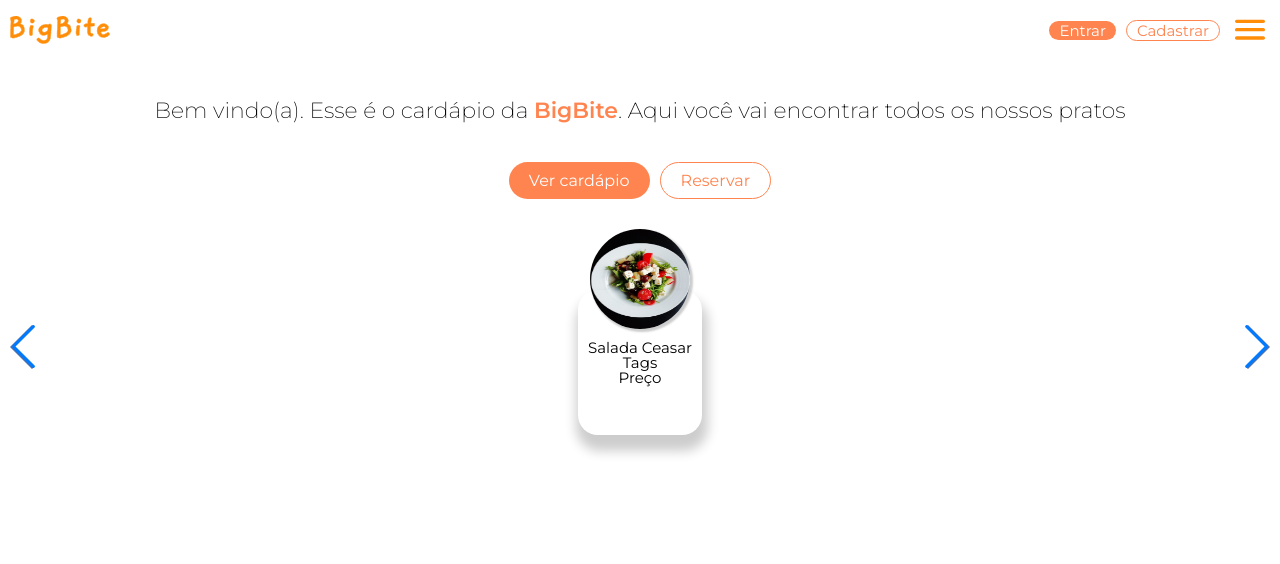
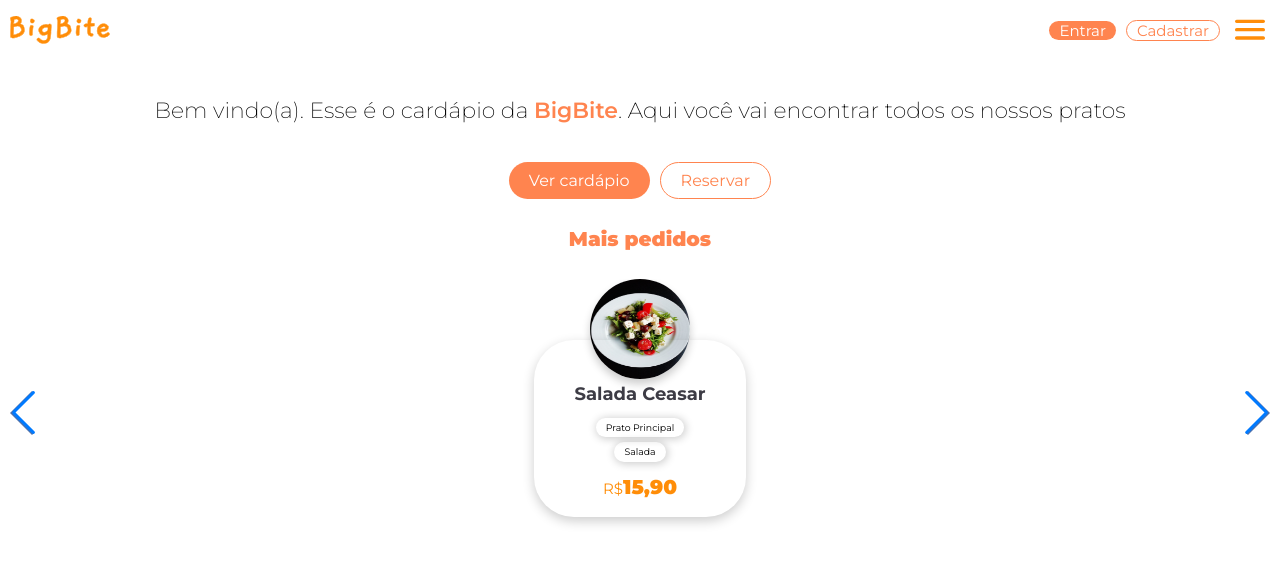
Before and after one commit to FariaSteven/menu-app, a React (Create React App) app in the folder frontend/: page / in a window 1280 px wide. Shown: the top 564 px of the page. Built offline with nearby package versions, Linux system fonts and the light colour scheme.

Commit message:
adding products swiper

```diff
--- a/frontend/src/components/ProductsCarousel/ProductsCarousel.jsx
+++ b/frontend/src/components/ProductsCarousel/ProductsCarousel.jsx
@@ -18,7 +18,7 @@ const SwiperItem = () => {
         alignItems: "center",
         flexDirection: "column",
         fontSize: "1.5rem",
-        marginBottom: "30px"
+        marginBottom: "30px",
       }}
     >
       <img
@@ -28,41 +28,76 @@ const SwiperItem = () => {
         height="100px"
         style={{
           borderRadius: "50px",
-          boxShadow: "2px 2px 2px 1px rgba(0, 0, 0, 0.2)",
+          boxShadow: "0px 5px 8px 0px rgba(0, 0, 0, 0.2)",
           marginBottom: "-39px",
         }}
       />
       <div
         style={{
-          padding: "50px 10px",
-          boxShadow: "2px 12px 12px 4px rgba(0, 0, 0, 0.2)",
-          borderRadius: "20px"
+          padding: "45px 40px 20px 40px",
+          boxShadow: "0px 4px 12px 0px rgba(0, 0, 0, 0.2)",
+          borderRadius: "40px",
         }}
       >
         <h1
           style={{
+            fontSize: "1.8rem",
+            textAlign: "center",
+            color: "#3D3C45",
+            fontWeight: "700",
+          }}
+        >
+          Salada Ceasar
+        </h1>
+        <div
+          style={{
+            display: "flex",
+            alignItems: "center",
+            flexDirection: "column",
+            gap: "5px",
+            margin: "15px 0px",
             fontSize: "1.5rem",
             textAlign: "center",
           }}
         >
-          Salada Ceasar
-        </h1>
-        <h1
+          <div
+            style={{
+              boxShadow: "1px 1px 8px 1px rgba(0, 0, 0, 0.2)",
+              borderRadius: "20px",
+              padding: "5px 10px",
+            }}
+          >
+            Prato Principal
+          </div>
+          <div
+            style={{
+              boxShadow: "1px 1px 8px 1px rgba(0, 0, 0, 0.2)",
+              borderRadius: "20px",
+              padding: "5px 10px",
+            }}
+          >
+            Salada
+          </div>
+        </div>
+        <p
           style={{
             fontSize: "1.5rem",
             textAlign: "center",
+            color: "#FF8D08",
           }}
         >
-          Tags
-        </h1>
-        <h1
+          R$
+          <bold
             style={{
-            fontSize: "1.5rem",
+              fontSize: "2rem",
               textAlign: "center",
+              color: "#FF8D08",
+              fontWeight: "900",
             }}
           >
-          Preço
-        </h1>
+            15,90
+          </bold>
+        </p>
       </div>
     </div>
   );
@@ -70,11 +105,22 @@ const SwiperItem = () => {
 
 const ProductsCarousel = () => {
   return (
+    <>
+      <h1
+        style={{
+          fontSize: "2rem",
+          textAlign: "center",
+          color: "#FF844F",
+          fontWeight: "900",
+          padding: "30px",
+        }}
+      >
+        Mais pedidos
+      </h1>
       <Swiper
         style={{
           width: "100%",
           fontSize: "4rem",
-        padding: "30px"
         }}
         modules={[Navigation, Pagination, Scrollbar, A11y]}
         spaceBetween={50}
@@ -93,6 +139,7 @@ const ProductsCarousel = () => {
           <SwiperItem />
         </SwiperSlide>
       </Swiper>
+    </>
   );
 };
 
```
Lines whose indentation alone changed are shown as unchanged.
